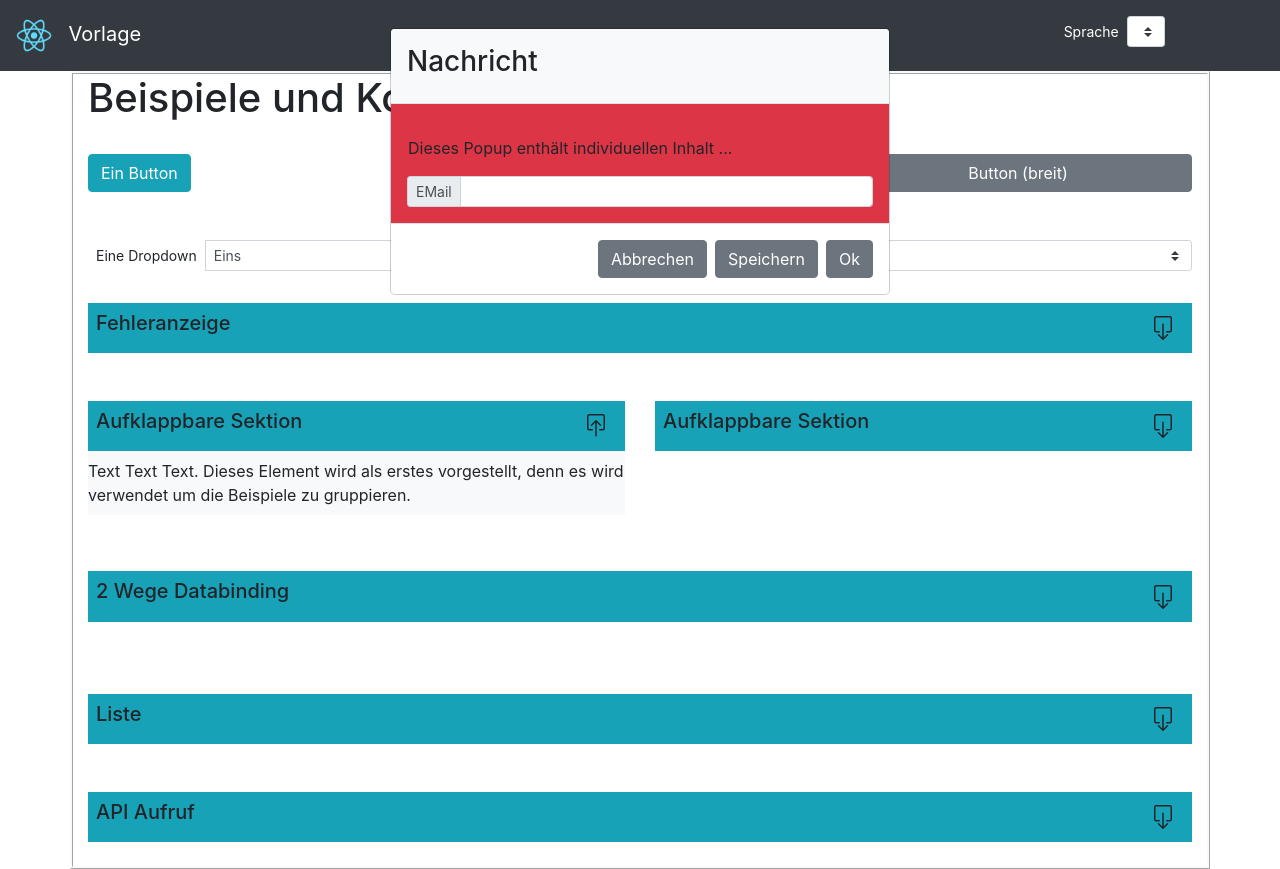
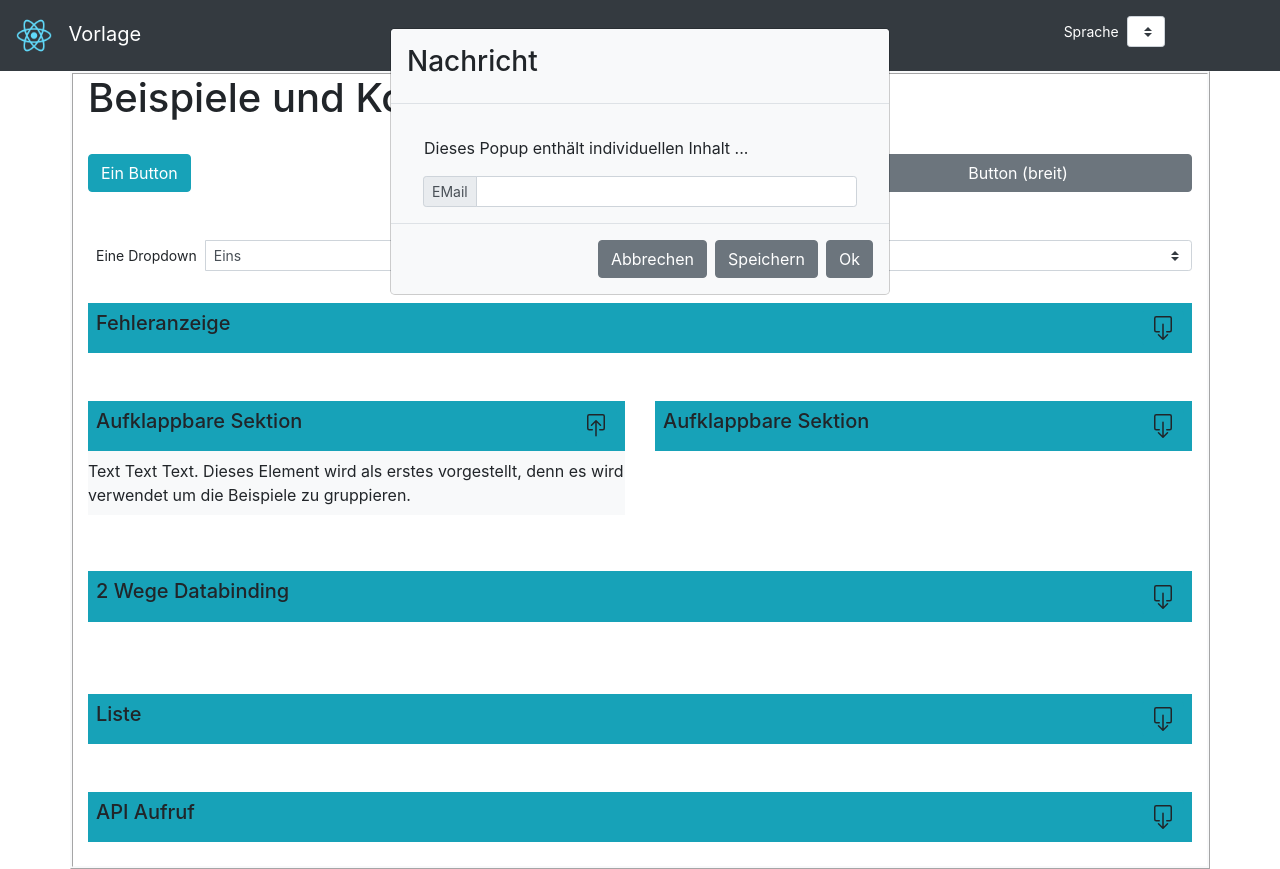
Before and after one commit to akapernaros/react-spa-template, a React (Create React App) app: page / in a window 1280 px wide. Both pictures are taken after a click on the button "Nachricht". Built offline with nearby package versions, Linux system fonts and the light colour scheme.

Commit message:
Documentation, Modal appearance, refactoring structure

```diff
--- a/src/App.js
+++ b/src/App.js
@@ -3,7 +3,7 @@ import 'bootstrap/dist/css/bootstrap.min.css'
 import './App.css';
 import { withTranslation } from "react-i18next";
 import Header from './components/header/Header'
-import Kitchensink from "./pages/kitchensink/Kitchensink";
+import Kitchensink from "./components/kitchensink/Kitchensink";
 import {initialize} from "./shared/services";
 import {ErrorBoundary, FatalError} from "./AppError";
 import DisplayMessage from "./components/DisplayMessage";
--- a/src/pages/kitchensink/ButtonExample.js
+++ b/src/components/kitchensink/ButtonExample.js
@@ -2,6 +2,7 @@ import {Widget} from "../../shared/components";
 import {Trans, useTranslation } from "react-i18next";
 import React, {useState} from "react";
 import {EventBus} from "../../shared/services/eventbus";
+import {APPEARANCE} from "../../shared/components/constants";
 
 const BUTTON_EVENT = 'button.test';
 
@@ -29,6 +30,7 @@ export default function ButtonExample(props) {
         <Widget.Modal title={t('app.kitchensink.modal.title')}
                       show={ show }
                       headerClose={ false }
+                      appearance={ APPEARANCE.LIGHT }
                       footerButtons={ buttons }
                       closeFunction={ handleClose.bind(this) }>
             <div className="row">
@@ -45,18 +47,18 @@ export default function ButtonExample(props) {
         </Widget.Modal>
 
         <div className="col">
-            <Widget.Button type={Widget.BUTTON_TYPE.INFO} onClick={props.handler}>
+            <Widget.Button type={ APPEARANCE.INFO } onClick={props.handler}>
                 <Trans>app.kitchensink.button.label</Trans>
             </Widget.Button>
         </div>
         <div className="col">
-            <Widget.Button type={Widget.BUTTON_TYPE.INFO} onClick={ testMessage }>
+            <Widget.Button type={ APPEARANCE.LIGHT } onClick={ testMessage }>
                 <Trans>app.kitchensink.modal.title</Trans>
             </Widget.Button>
             <span className="pl-2"><Trans>app.kitchensink.modal.returned</Trans> { message }</span>
         </div>
         <div className="col">
-            <Widget.Button type={Widget.BUTTON_TYPE.NORMAL} onClick={props.handler}
+            <Widget.Button type={ APPEARANCE.NORMAL } onClick={props.handler}
                            fullWidth={true} title={t('app.kitchensink.button.label-block')}>
                 <Trans>app.kitchensink.button.label-block</Trans>
             </Widget.Button>
--- a/src/pages/kitchensink/Kitchensink.js
+++ b/src/components/kitchensink/Kitchensink.js
@@ -9,6 +9,7 @@ import BackendApi from "./BackendApi";
 import ErrorSection from "./ErrorSection";
 import {withAllServices} from "../../shared/services";
 import {EventListener} from "../../shared/services/eventbus";
+import {APPEARANCE} from "../../shared/components/constants";
 
 const BUTTON_EVENT = 'button.test';
 
@@ -19,6 +20,8 @@ class Kitchensink extends React.Component {
             show: false
         }
         this.listener = new EventListener(BUTTON_EVENT, () => console.log("Button send custom event."));
+        this.handleClose = this.handleClose.bind(this);
+        this.handleShow = this.handleShow.bind(this);
     }
 
     componentDidMount() {
@@ -33,6 +36,7 @@ class Kitchensink extends React.Component {
     handleShow = () => {
         this.setState({ show: true });
         this.props.eventBus.fire("button");
+        console.log(this.state.show);
     }
 
     handleClose = () => {
@@ -49,7 +53,11 @@ class Kitchensink extends React.Component {
             <TwoWayDatabingExample/>
             <ListExample handler={ this.handleShow }/>
             <BackendApi/>
-            <Widget.Modal title={ this.props.t('app.kitchensink.modal.title') } closeFunction={ this.handleClose } message={ this.props.t('app.kitchensink.modal.message')} show={ this.state.show }/>
+            <Widget.Modal title={ this.props.t('app.kitchensink.modal.title') }
+                          closeFunction={ this.handleClose }
+                          appearance={ APPEARANCE.DARK }
+                          message={ this.props.t('app.kitchensink.modal.message')}
+                          show={ this.state.show }/>
         </div>
     }
 }
--- a/src/shared/components/wdg.modal.js
+++ b/src/shared/components/wdg.modal.js
@@ -4,9 +4,73 @@ import { Trans } from "react-i18next";
 import {APPEARANCE} from "./constants";
 
 function getHeaderStyle(apperance) {
-    let result = 'bg-light';
-    if (apperance && apperance === APPEARANCE.ALERT) {
-        result = 'bg-danger'
+    let result;
+    switch (apperance) {
+        case APPEARANCE.ALERT:
+            result = 'bg-danger';
+            break;
+        case APPEARANCE.WARN:
+            result = 'bg-warning';
+            break;
+        case APPEARANCE.SUBMIT:
+            result = 'bg-primary';
+            break;
+        case APPEARANCE.NORMAL:
+            result = 'bg-secondary';
+            break;
+        case APPEARANCE.INFO:
+            result = 'bg-info';
+            break;
+        case APPEARANCE.DARK:
+            result = 'bg-dark';
+            break;
+        default:
+            result = 'bg-light';
+    }
+    return result;
+}
+
+function getContentStyle(apperance) {
+    let result;
+    switch (apperance) {
+        case APPEARANCE.ALERT:
+            result = 'bg-secondary';
+            break;
+        case APPEARANCE.WARN:
+            result = 'bg-warning';
+            break;
+        case APPEARANCE.NORMAL:
+            result = 'bg-secondary';
+            break;
+        case APPEARANCE.INFO:
+            result = 'bg-info';
+            break;
+        case APPEARANCE.DARK:
+            result = 'bg-secondary';
+            break;
+        default:
+            result = 'bg-light';
+    }
+    return result;
+}
+
+function getTextStyle(apperance) {
+    let result;
+    switch (apperance) {
+        case APPEARANCE.ALERT:
+            result = 'text-white';
+            break;
+        case APPEARANCE.NORMAL:
+            result = 'text-white';
+            break;
+        case APPEARANCE.INFO:
+            result = 'text-white';
+            break;
+        case APPEARANCE.DARK:
+            result = 'text-white';
+            break;
+        default:
+            result = 'text-body';
     }
     return result;
 }
@@ -89,7 +153,7 @@ export class WModal extends React.Component {
                 aria-hidden="true"
                 style={{ display: this.state.display }} >
                 <div className="modal-dialog" role="document">
-                    <div className="modal-content">
+                    <div className={ `modal-content ${getContentStyle(this.props.appearance)} ${getTextStyle(this.props.appearance)}` }>
                         <div className={ `modal-header ${getHeaderStyle(this.props.appearance)}` } >
                             <h3>{ this.props.title }</h3>
                             { this.props.headerClose ? <button type="button"
@@ -99,9 +163,11 @@ export class WModal extends React.Component {
                                 <span aria-hidden="true">&times;</span>
                             </button> : ''}
                         </div>
-                        <div className="modal-body bg-danger">
-                            { this.props.message }
-                            { this.props.children }
+                        <div className="modal-body">
+                            <div className={"px-3"}>
+                                { this.props.message }
+                                { this.props.children }
+                            </div>
                         </div>
                         <div className="modal-footer">
                             { this.getFooterButtons() }
```
Also changed, not shown: src/shared/services/eventbus.js (+11 -0 lines), src/components/kitchensink/BackendApi.js (renamed from src/pages/kitchensink/BackendApi.js), src/components/kitchensink/DropDownExample.js (renamed from src/pages/kitchensink/DropDownExample.js), src/components/kitchensink/ErrorSection.js (renamed from src/pages/kitchensink/ErrorSection.js), src/components/kitchensink/ExpandableSectionExample.js (renamed from src/pages/kitchensink/ExpandableSectionExample.js), src/components/kitchensink/ListExample.js (renamed from src/pages/kitchensink/ListExample.js), src/components/kitchensink/Mockdata.js (renamed from src/pages/kitchensink/Mockdata.js), src/components/kitchensink/TwoWayDatabingExample.js (renamed from src/pages/kitchensink/TwoWayDatabingExample.js), 2 other files (tests, documents, lock files or other folders).
